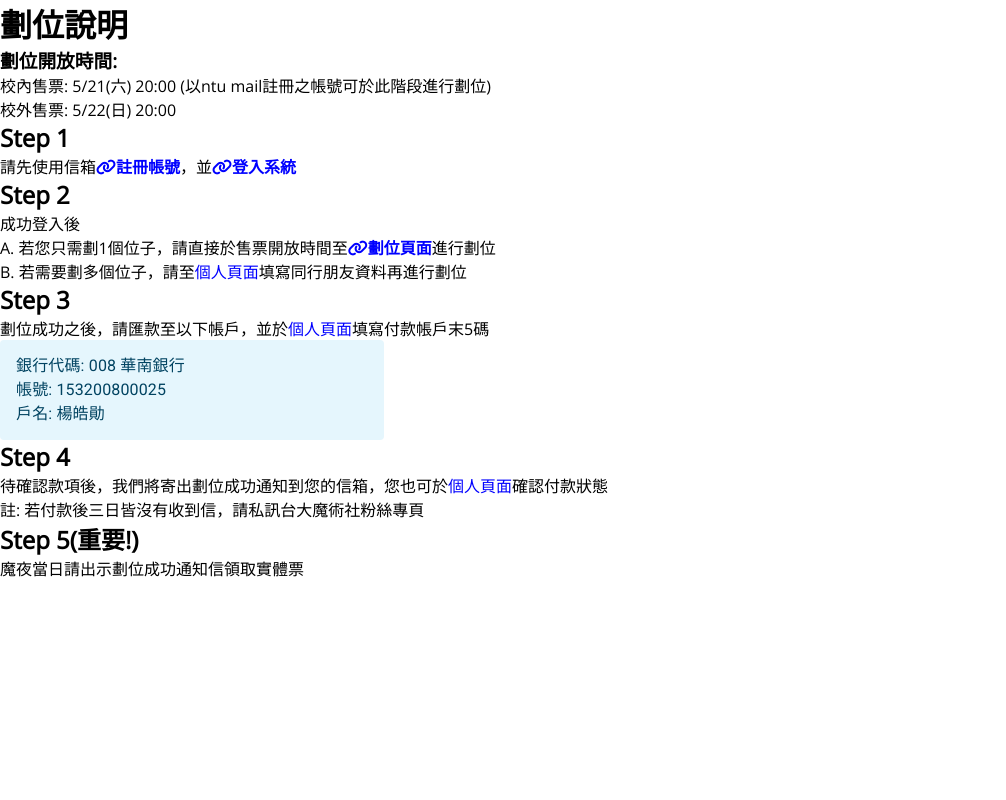
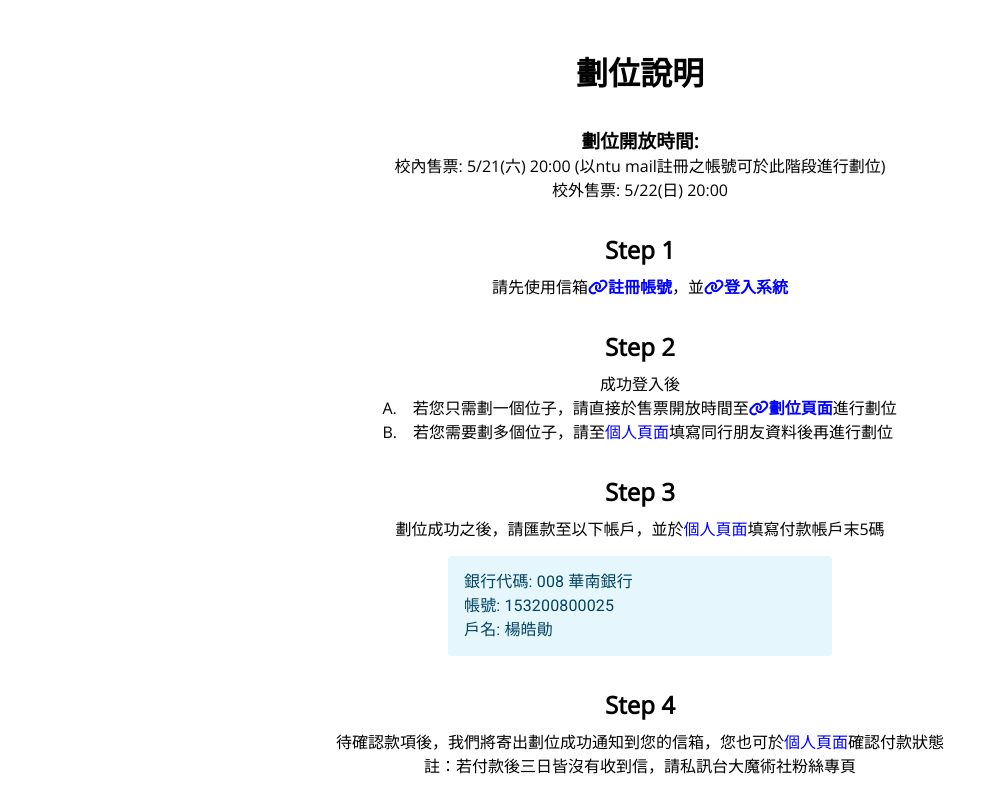
Before and after one commit to xieyou0608/ntumagic, a React (Create React App) app: page /guide in a window 1280 px wide. Shown: the top 800 px of the page, without its empty margins (0-1006 px from the left). Built offline with nearby package versions, Linux system fonts and the light colour scheme; no server answers.

Commit message:
修改_guide.scss，修改guide頁面樣式

```diff
--- a/src/pages/GuidePage.js
+++ b/src/pages/GuidePage.js
@@ -22,19 +22,19 @@ const GuidePage = () => {
       </p>
       <h2>Step 2</h2>
       <p>成功登入後</p>
-      <p>
-        A. 若您只需劃1個位子，請直接於售票開放時間至
+      <p class="AorB">
+        A.　若您只需劃一個位子，請直接於售票開放時間至
         <Link to="/booking" style={{ color: "blue" }} target="_blank">
           <i class="fa-solid fa-link">劃位頁面</i>
         </Link>
         進行劃位
       </p>
-      <p>
-        B. 若需要劃多個位子，請至
+      <p class="AorB">
+        B.　若您需要劃多個位子，請至
         <Link to="/profile" style={{ color: "blue" }} target="_blank">
           個人頁面
         </Link>
-        填寫同行朋友資料再進行劃位
+        填寫同行朋友資料後再進行劃位
       </p>
 
       <h2>Step 3</h2>
@@ -58,9 +58,9 @@ const GuidePage = () => {
         </Link>
         確認付款狀態
         <br />
-        註: 若付款後三日皆沒有收到信，請私訊台大魔術社粉絲專頁
+        註：若付款後三日皆沒有收到信，請私訊台大魔術社粉絲專頁
       </p>
-      <h2>Step 5(重要!)</h2>
+      <h2>Step 5（重要！）</h2>
       <p>魔夜當日請出示劃位成功通知信領取實體票</p>
     </div>
   );
--- a/src/styles/_guide.scss
+++ b/src/styles/_guide.scss
@@ -1,3 +1,31 @@
 .guidepage{
-    height: 100vh;
+    display: flex;
+    flex-direction: column;
+    align-items: center;
+    text-align: center;
+    padding: 3rem 0;
+    h1{
+        margin-bottom: 2rem;
+    }
+    h2{
+        margin-top: 2rem;
+        margin-bottom: .5rem;
+    }
+    .AorB{
+        text-align: left;
+        width: 515px;
+    }
+    .MuiPaper-elevation{
+        min-width: 200px;
+        margin-top: 1rem;
+        text-align: left;
+        white-space: nowrap;
+        background-color: rgb(229, 246, 253);
+    }
+    @media (max-width: 767px) {
+        padding: 3rem 10px;
+        .AorB{
+            width: 100%;
+        }
+    }
 }
--- a/src/styles/style.css
+++ b/src/styles/style.css
@@ -128,7 +128,49 @@ ul {
 }
 
 .guidepage {
-  height: 100vh;
+  display: -webkit-box;
+  display: -ms-flexbox;
+  display: flex;
+  -webkit-box-orient: vertical;
+  -webkit-box-direction: normal;
+      -ms-flex-direction: column;
+          flex-direction: column;
+  -webkit-box-align: center;
+      -ms-flex-align: center;
+          align-items: center;
+  text-align: center;
+  padding: 3rem 0;
+}
+
+.guidepage h1 {
+  margin-bottom: 2rem;
+}
+
+.guidepage h2 {
+  margin-top: 2rem;
+  margin-bottom: .5rem;
+}
+
+.guidepage .AorB {
+  text-align: left;
+  width: 515px;
+}
+
+.guidepage .MuiPaper-elevation {
+  min-width: 200px;
+  margin-top: 1rem;
+  text-align: left;
+  white-space: nowrap;
+  background-color: #e5f6fd;
+}
+
+@media (max-width: 767px) {
+  .guidepage {
+    padding: 3rem 10px;
+  }
+  .guidepage .AorB {
+    width: 100%;
+  }
 }
 
 .booking {
```
Also changed, not shown: 1 other file (tests, documents, lock files or other folders).
